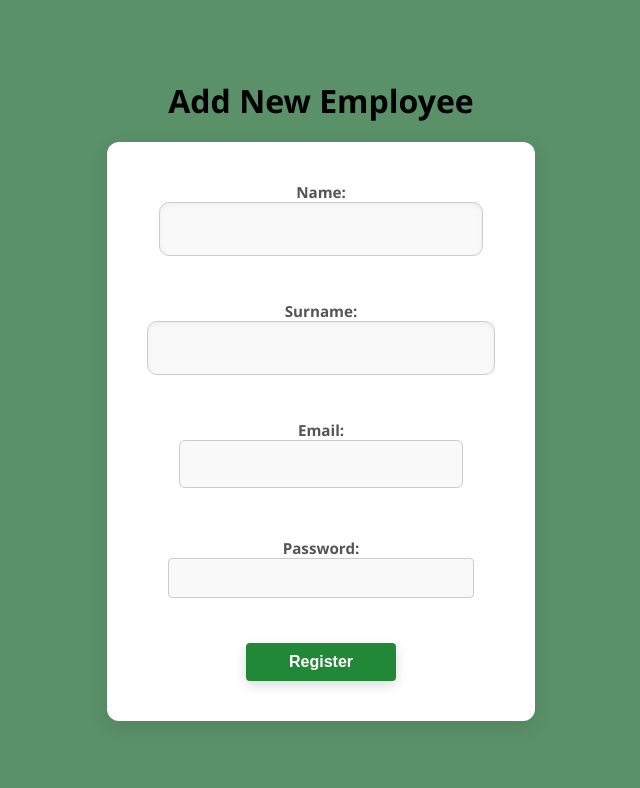
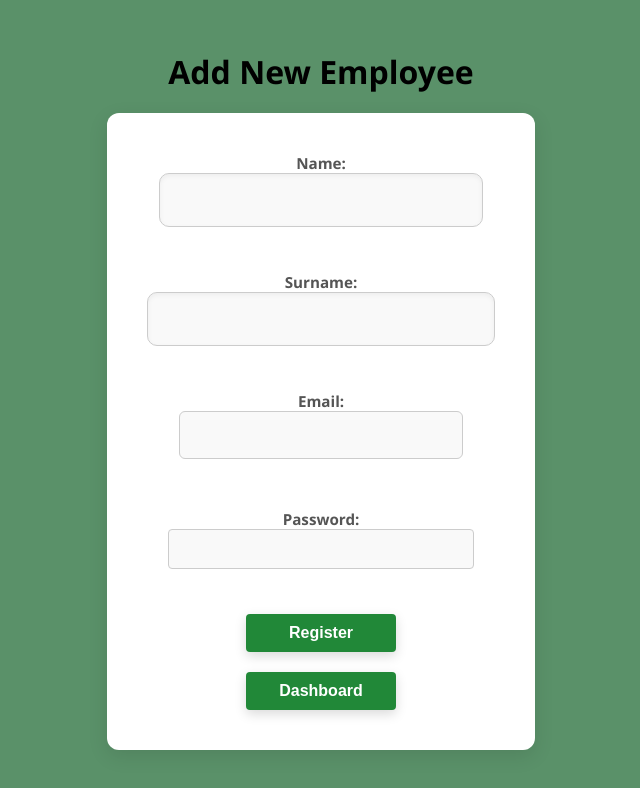
Before and after one commit to simone-eve/APDS-Final, a React (Create React App) app in the folder frontend/: page /employees in a window 1280 px wide. Shown: the top 788 px of the page, without its empty margins (319-959 px from the left). Built offline with nearby package versions, Linux system fonts and the light colour scheme.

Commit message:
updating sonarqube

```diff
--- a/frontend/src/Employees.js
+++ b/frontend/src/Employees.js
@@ -1,5 +1,7 @@
 import React, { useState } from 'react';
+import { useNavigate } from 'react-router-dom'; // Import useNavigate
 import './Employees.css'; // Adjust the path if necessary
+
 
 const Employees = () => {
     const [name, setName] = useState('');
@@ -8,6 +10,7 @@
     const [password, setPassword] = useState('');
     const [message, setMessage] = useState('');
     const [loading, setLoading] = useState(false); // New loading state
+    const navigate = useNavigate();
 
     //___________code attribution___________
     //The following code was taken from Stack Overflow
@@ -17,6 +20,7 @@
     const handleSubmit = async (event) => {
         event.preventDefault();
         setLoading(true); // Set loading to true when submitting
+
 
         // Email validation regex
         const emailRegex = /^[a-zA-Z0-9._-]+@[a-zA-Z0-9.-]+\.[a-zA-Z]{2,6}$/;
@@ -64,6 +68,9 @@
             setMessage('An error occurred. Please try again later.'); // Network error message
         }
     };
+    const handleDashboardClick = () => {
+        navigate('/dashboard'); // Navigate to Dashboard
+      };
 
     return (
         <div>
@@ -114,6 +121,9 @@
                     </label>
                 </div>
                 <button type="submit" disabled={loading}>Register</button>
+                <button onClick={handleDashboardClick} className="dashboard-button">
+                Dashboard
+                </button>
                 {/* Disable button while loading */}
             </form>
             {loading && <p>Loading...</p>} {/* Show loading indicator */}
```
Also changed, not shown: 2 other files (tests, documents, lock files or other folders).
